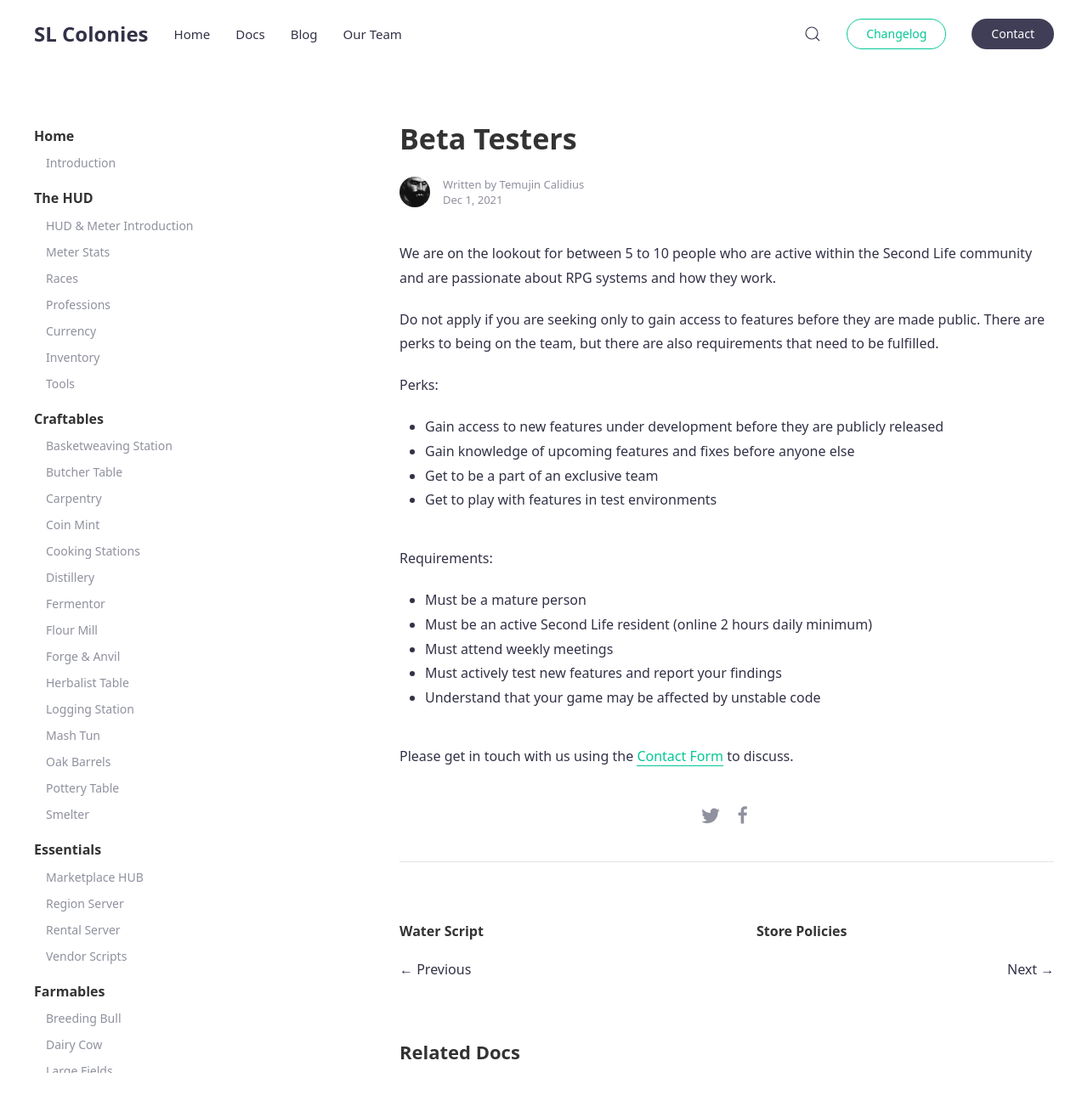
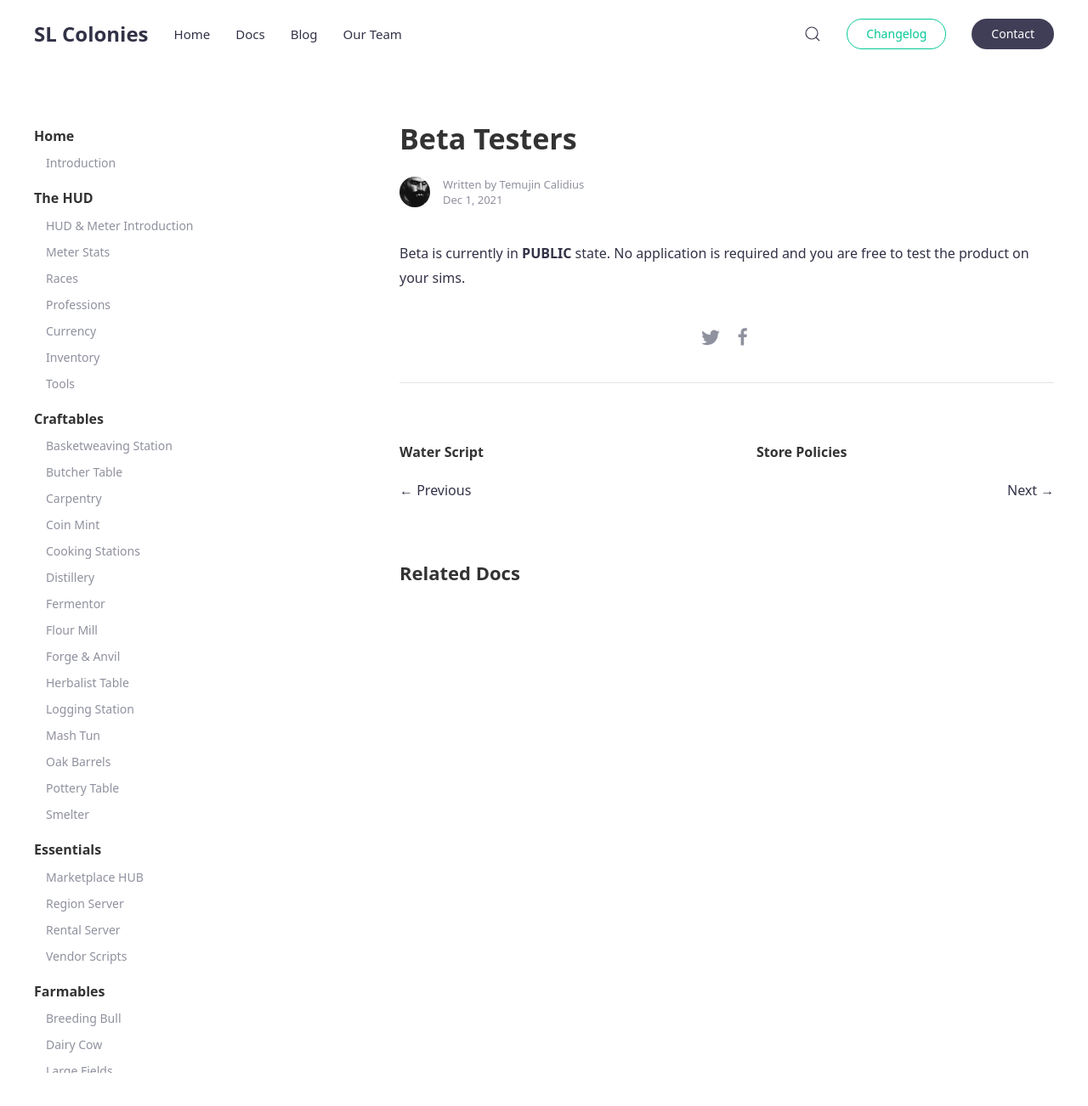
Before and after one commit to SLColonies/Public, a Jekyll site: the page built from _docs/beta.md, in a window 1280 px wide and 1333 px high. Shown: the top 1302 px of the window at 85% size. Built offline with Jekyll 4.4.1, drawn with Linux system fonts in a browser that asks for light colours.

Commit message:
Update beta.md

```diff
--- a/_docs/beta.md
+++ b/_docs/beta.md
@@ -3,21 +3,4 @@ title: Beta Testers
 author: temujin
 tags: [membership]
 ---
-We are on the lookout for between 5 to 10 people who are active within the Second Life community and are passionate about RPG systems and how they work.
-
-Do not apply if you are seeking only to gain access to features before they are made public. There are perks to being on the team, but there are also requirements that need to be fulfilled.
-
-Perks:
-- Gain access to new features under development before they are publicly released
-- Gain knowledge of upcoming features and fixes before anyone else
-- Get to be a part of an exclusive team
-- Get to play with features in test environments
-
-Requirements:
-- Must be a mature person
-- Must be an active Second Life resident (online 2 hours daily minimum)
-- Must attend weekly meetings
-- Must actively test new features and report your findings
-- Understand that your game may be affected by unstable code
-
-Please get in touch with us using the [Contact Form](http://slcolonies.com/contact/) to discuss.
+Beta is currently in **PUBLIC** state. No application is required and you are free to test the product on your sims.
```
